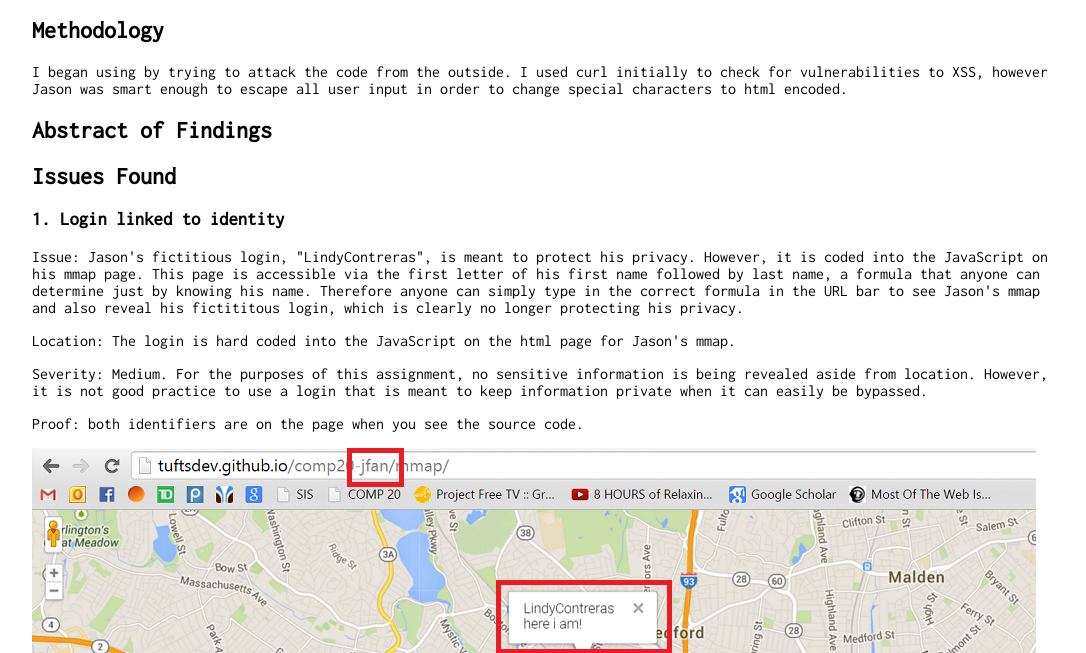
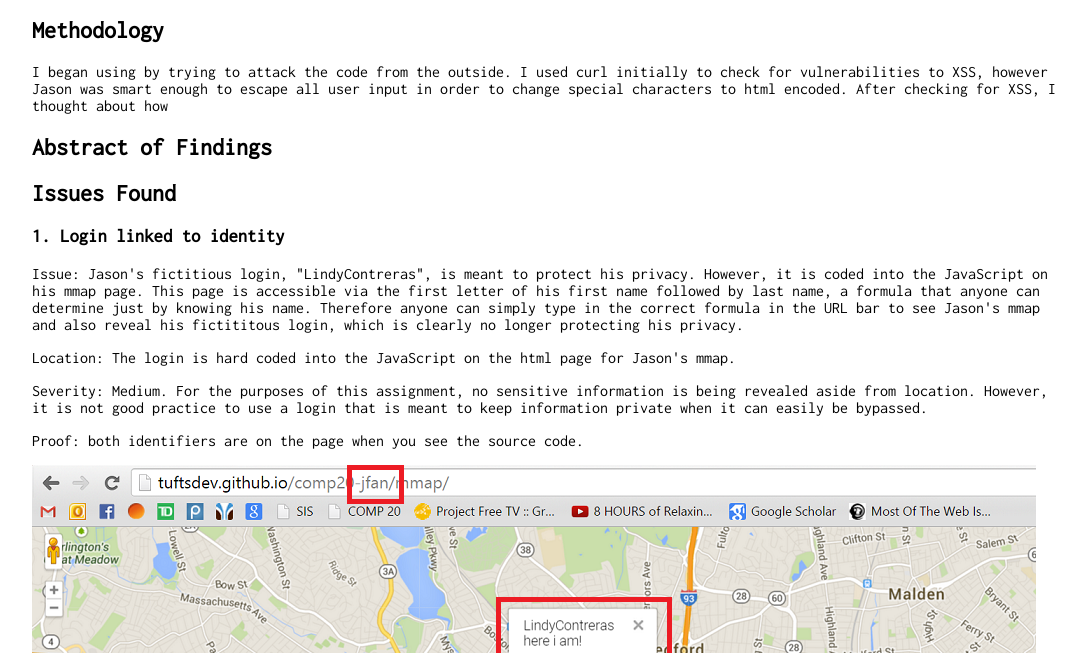
Before and after one commit to laurabrooks/comp20-lbrooks, a plain HTML site: page security/index.html in a window 1280 px wide. Shown: the part 147-800 px from the top of the page, without its empty margins (96-1182 px from the left). Drawn offline with Linux system fonts and the light colour scheme.

```diff
--- a/security/index.html
+++ b/security/index.html
@@ -16,7 +16,7 @@
 	<h2>Introduction</h2>
 
 	<h2>Methodology</h2>
-		<p>I began using by trying to attack the code from the outside. I used curl initially to check for vulnerabilities to XSS, however Jason was smart enough to escape all user input in order to change special characters to html encoded.</p>
+		<p>I began using by trying to attack the code from the outside. I used curl initially to check for vulnerabilities to XSS, however Jason was smart enough to escape all user input in order to change special characters to html encoded. After checking for XSS, I thought about how </p>
 
 	<h2>Abstract of Findings</h2>
 
```
